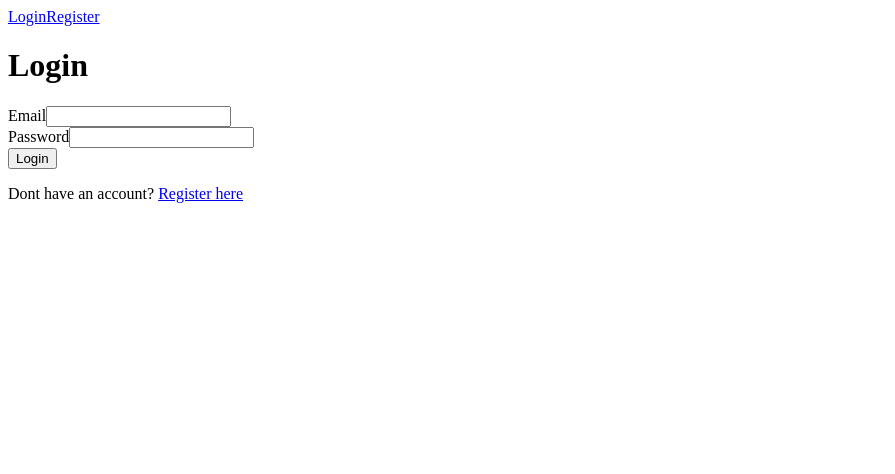
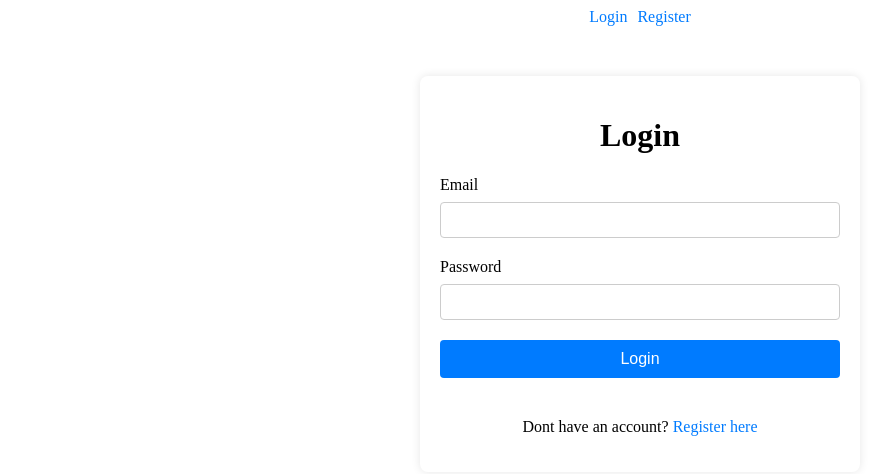
Before and after one commit to BetinaKutsarova/React-Forms, a React (Vite) app: page / in a window 1280 px wide. Shown: the top 474 px of the page, without its empty margins (0-895 px from the left). Built offline with nearby package versions, Linux system fonts and the light colour scheme.

Commit message:
add some css to pages

```diff
--- a/src/components/layout/Navbar/Navbar.css
+++ b/src/components/layout/Navbar/Navbar.css
@@ -0,0 +1,5 @@
+.navbar {
+    display: flex;
+    justify-content: center;
+    gap: 10px;
+}
--- a/src/pages/Login/Login.jsx
+++ b/src/pages/Login/Login.jsx
@@ -1,6 +1,7 @@
 import { useState } from 'react'
 import { Link } from 'react-router-dom'
 import './Login.css'
+import '../../styles/common.css'
 
 function Login() {
 
@@ -23,14 +24,14 @@ function Login() {
     }
 
     return (
-      <div>
-        <h1>Login</h1>
-        <form onSubmit={handleSubmit}>
-            <div>
+      <div className="form-container">
+        <h1 className="title">Login</h1>
+        <form onSubmit={handleSubmit} className="form">
+            <div className="form-group">
                 <label htmlFor="email">Email</label>
                 <input type="email" id="emailid" name="email" value={formData.email} onChange={handleChange} required/>
             </div>
-            <div>
+            <div className='form-group'>
                 <label htmlFor="password">Password</label>
                 <input type="password" id="passwordid" name="password" value={formData.password} onChange={handleChange} required/>
             </div>
--- a/src/pages/Register/Register.jsx
+++ b/src/pages/Register/Register.jsx
@@ -1,6 +1,7 @@
 import { useState } from 'react'
 import { Link } from 'react-router-dom'
 import './Register.css'
+import '../../styles/common.css'
 
 
 function Register() {
@@ -29,22 +30,22 @@ function Register() {
         console.log("Submitted register", formData)
     }
     return (
-      <div>
-        <h1>Register</h1>
-        <form onSubmit={handleSubmit}>
-            <div>
+      <div className="form-container">
+        <h1 className="title">Register</h1>
+        <form onSubmit={handleSubmit} className="form">
+            <div className="form-group">
                 <label htmlFor="username">Username</label>
                 <input type="username" id="usernameid" name="username" value={formData.username} onChange={handleChange} required/>
             </div>
-            <div>
+            <div className="form-group">
                 <label htmlFor="email">Email</label>
                 <input type="email" id="emailid" name="email" value={formData.email} onChange={handleChange} required/>
             </div>
-            <div>
+            <div className="form-group">
                 <label htmlFor="password">Password</label>
                 <input type="password" id="passwordid" name="password" value={formData.password} onChange={handleChange} required/>
             </div>
-            <div>
+            <div className="form-group">
                 <label htmlFor="confirmPassword">Confirm Password</label>
                 <input type="password" id="confirmPasswordid" name="confirmPassword" value={formData.confirmPassword} onChange={handleChange} required/>
             </div>
--- /dev/null
+++ b/src/styles/common.css
@@ -0,0 +1,63 @@
+.form-container {
+    max-width: 400px;
+    margin: 50px auto;
+    padding: 20px;
+    border-radius: 8px;
+    box-shadow: 0 0 10px rgba(0, 0, 0, 0.1);
+}
+
+.form {
+    display: flex;
+    flex-direction: column;
+    gap: 20px;
+}
+
+.form-group {
+    display: flex;
+    flex-direction: column;
+    gap: 8px;
+}
+
+.form-group label {
+    font-weight: 500;
+}
+
+.form-group input {
+    padding: 8px;
+    border: 1px solid #ccc;
+    border-radius: 4px;
+    font-size: 16px;
+}
+
+button {
+    padding: 10px;
+    background-color: #007bff;
+    color: white;
+    border: none;
+    border-radius: 4px;
+    cursor: pointer;
+    font-size: 16px;
+    transition: background-color 0.2s;
+}
+
+button:hover {
+    background-color: #0056b3;
+}
+
+p {
+    text-align: center;
+    margin-top: 20px;
+}
+
+a {
+    color: #007bff;
+    text-decoration: none;
+}
+
+a:hover {
+    text-decoration: underline;
+}
+
+.title {
+    text-align: center;
+}
```
